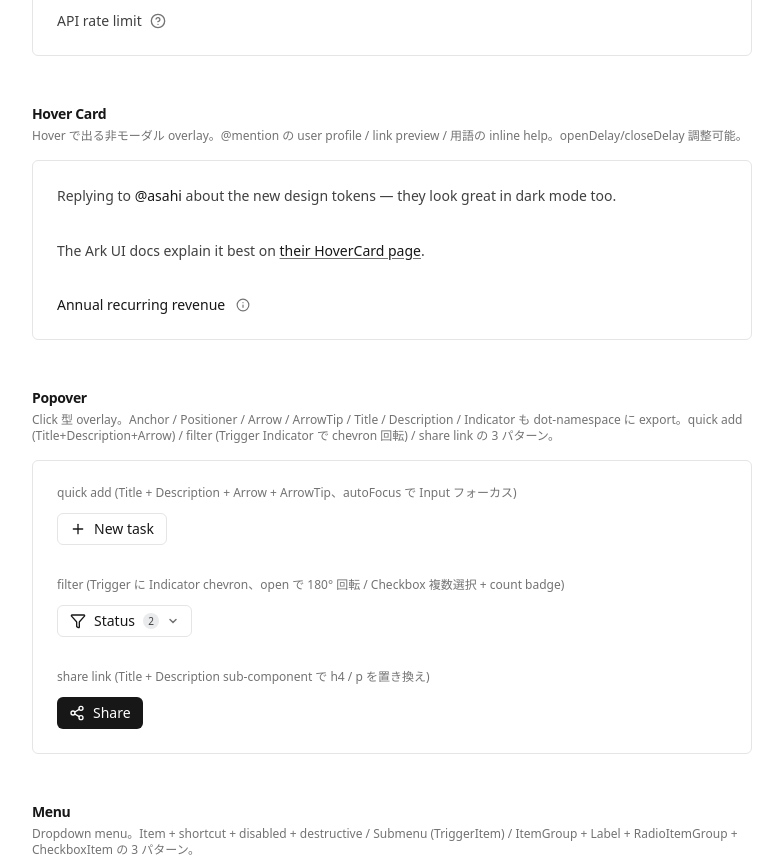
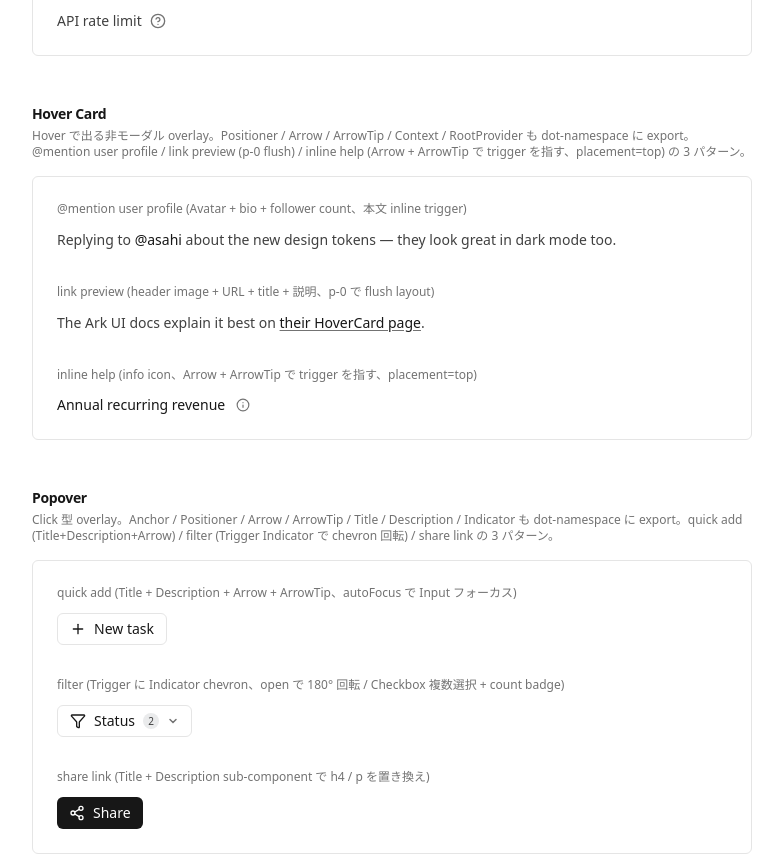
Before and after one commit to ashunar0/hisui, a React (Vite) app: page /dev in a window 1280 px wide. Shown: the part 1100-1957 px from the top of the page, without its empty margins (248-1031 px from the left). Built offline with nearby package versions, Linux system fonts and the light colour scheme.

Commit message:
feat: HoverCard primitive に Positioner / Arrow / ArrowTip / Context / RootProvider を追加 (dot-namespace 別 export)、@mention user profile / link preview (p-0 flush) / inline help (placement=top + Arrow+ArrowTip で trigger を指す) の 3 demo に書き換え、各 demo に label を追加

```diff
--- a/src/components/ui/hover-card.tsx
+++ b/src/components/ui/hover-card.tsx
@@ -3,12 +3,29 @@ import { Portal } from "@ark-ui/react/portal";
 import type { ComponentProps } from "react";
 import { cn } from "@/lib/utils";
 
-function Root(props: ComponentProps<typeof ArkHoverCard.Root>) {
-  return <ArkHoverCard.Root openDelay={150} closeDelay={150} {...props} />;
+function Root({
+  openDelay = 150,
+  closeDelay = 150,
+  ...props
+}: ComponentProps<typeof ArkHoverCard.Root>) {
+  return (
+    <ArkHoverCard.Root
+      openDelay={openDelay}
+      closeDelay={closeDelay}
+      {...props}
+    />
+  );
 }
 
 function Trigger(props: ComponentProps<typeof ArkHoverCard.Trigger>) {
   return <ArkHoverCard.Trigger {...props} />;
+}
+
+function Positioner({
+  className,
+  ...props
+}: ComponentProps<typeof ArkHoverCard.Positioner>) {
+  return <ArkHoverCard.Positioner className={cn(className)} {...props} />;
 }
 
 function Content({
@@ -17,7 +34,7 @@ function Content({
 }: ComponentProps<typeof ArkHoverCard.Content>) {
   return (
     <Portal>
-      <ArkHoverCard.Positioner>
+      <Positioner>
         <ArkHoverCard.Content
           className={cn(
             "rounded-md border border-border bg-surface p-4 shadow-[0_1px_0_rgba(0,0,0,0.04),0_8px_24px_rgba(0,0,0,0.08),0_0_4px_rgba(0,0,0,0.03)] focus:outline-none",
@@ -26,13 +43,48 @@ function Content({
           )}
           {...props}
         />
-      </ArkHoverCard.Positioner>
+      </Positioner>
     </Portal>
   );
 }
 
+function Arrow({
+  className,
+  ...props
+}: ComponentProps<typeof ArkHoverCard.Arrow>) {
+  return (
+    <ArkHoverCard.Arrow
+      className={cn(
+        "[--arrow-size:8px] [--arrow-background:var(--color-surface)]",
+        className,
+      )}
+      {...props}
+    />
+  );
+}
+
+function ArrowTip({
+  className,
+  ...props
+}: ComponentProps<typeof ArkHoverCard.ArrowTip>) {
+  return (
+    <ArkHoverCard.ArrowTip
+      className={cn("border border-border", className)}
+      {...props}
+    />
+  );
+}
+
+const Context = ArkHoverCard.Context;
+const RootProvider = ArkHoverCard.RootProvider;
+
 export const HoverCard = {
   Root,
+  RootProvider,
   Trigger,
+  Positioner,
   Content,
+  Arrow,
+  ArrowTip,
+  Context,
 };
--- a/src/screens/Dev.tsx
+++ b/src/screens/Dev.tsx
@@ -79,7 +79,7 @@ export function Dev() {
 
       <Section
         title="Hover Card"
-        description="Hover で出る非モーダル overlay。@mention の user profile / link preview / 用語の inline help。openDelay/closeDelay 調整可能。"
+        description="Hover で出る非モーダル overlay。Positioner / Arrow / ArrowTip / Context / RootProvider も dot-namespace に export。@mention user profile / link preview (p-0 flush) / inline help (Arrow + ArrowTip で trigger を指す、placement=top) の 3 パターン。"
       >
         <HoverCardDemo />
       </Section>
--- a/src/screens/dev/hover-card-demo.tsx
+++ b/src/screens/dev/hover-card-demo.tsx
@@ -14,6 +14,10 @@ export function HoverCardDemo() {
 
 function UserMentionCard() {
   return (
+    <div className="flex flex-col gap-3">
+      <p className="text-xs text-fg-muted">
+        @mention user profile (Avatar + bio + follower count、本文 inline trigger)
+      </p>
       <p className="text-sm leading-relaxed text-fg-soft">
         Replying to{" "}
         <HoverCard.Root>
@@ -55,11 +59,16 @@ function UserMentionCard() {
         </HoverCard.Root>{" "}
         about the new design tokens — they look great in dark mode too.
       </p>
+    </div>
   );
 }
 
 function LinkPreviewCard() {
   return (
+    <div className="flex flex-col gap-3">
+      <p className="text-xs text-fg-muted">
+        link preview (header image + URL + title + 説明、p-0 で flush layout)
+      </p>
       <p className="text-sm leading-relaxed text-fg-soft">
         The Ark UI docs explain it best on{" "}
         <HoverCard.Root>
@@ -93,14 +102,23 @@ function LinkPreviewCard() {
         </HoverCard.Root>
         .
       </p>
+    </div>
   );
 }
 
 function InlineHelpCard() {
   return (
+    <div className="flex flex-col gap-3">
+      <p className="text-xs text-fg-muted">
+        inline help (info icon、Arrow + ArrowTip で trigger を指す、placement=top)
+      </p>
       <div className="flex items-center gap-2 text-sm text-fg">
         <span>Annual recurring revenue</span>
-      <HoverCard.Root openDelay={100} closeDelay={100}>
+        <HoverCard.Root
+          openDelay={100}
+          closeDelay={100}
+          positioning={{ placement: "top", offset: { mainAxis: 8 } }}
+        >
           <HoverCard.Trigger asChild>
             <button
               type="button"
@@ -111,6 +129,9 @@ function InlineHelpCard() {
             </button>
           </HoverCard.Trigger>
           <HoverCard.Content className="w-64">
+            <HoverCard.Arrow>
+              <HoverCard.ArrowTip />
+            </HoverCard.Arrow>
             <h4 className="text-sm font-semibold text-fg">
               What counts as ARR?
             </h4>
@@ -122,5 +143,6 @@ function InlineHelpCard() {
           </HoverCard.Content>
         </HoverCard.Root>
       </div>
+    </div>
   );
 }
```
Lines whose indentation alone changed are shown as unchanged.
